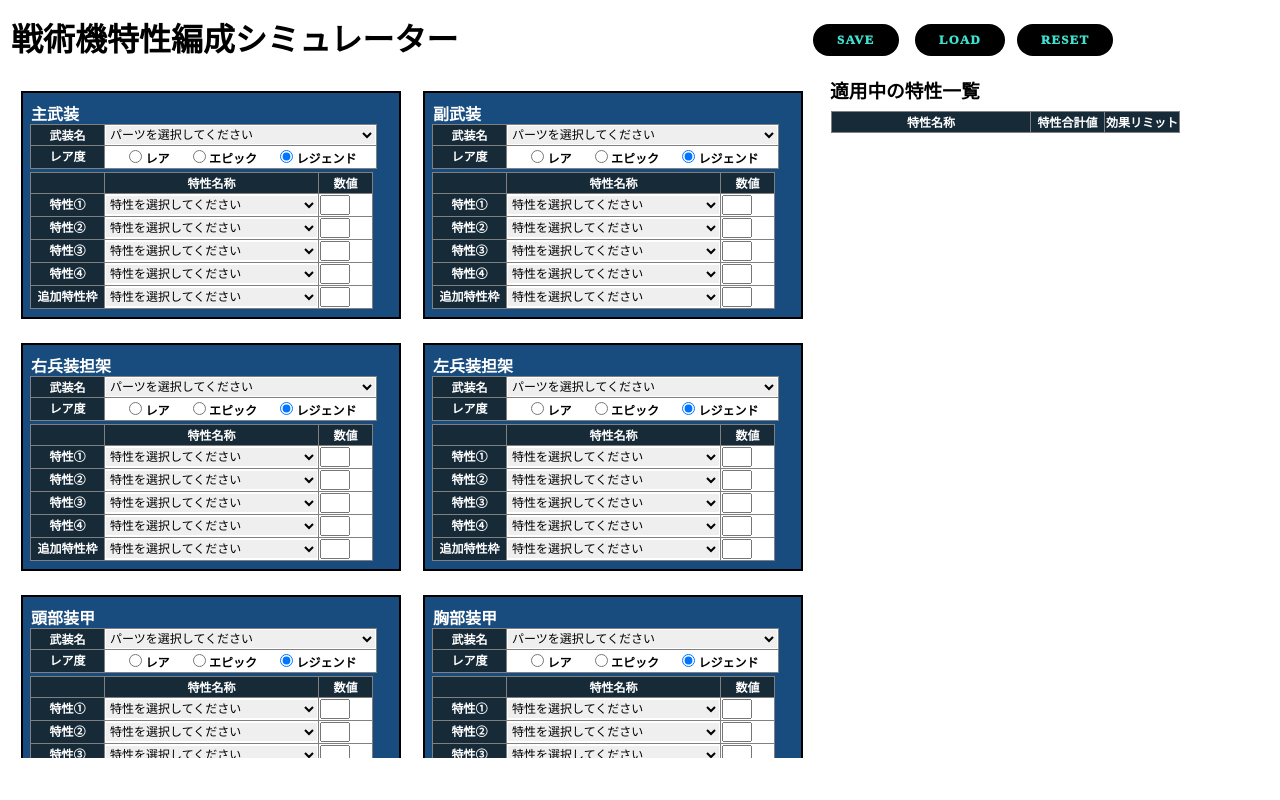
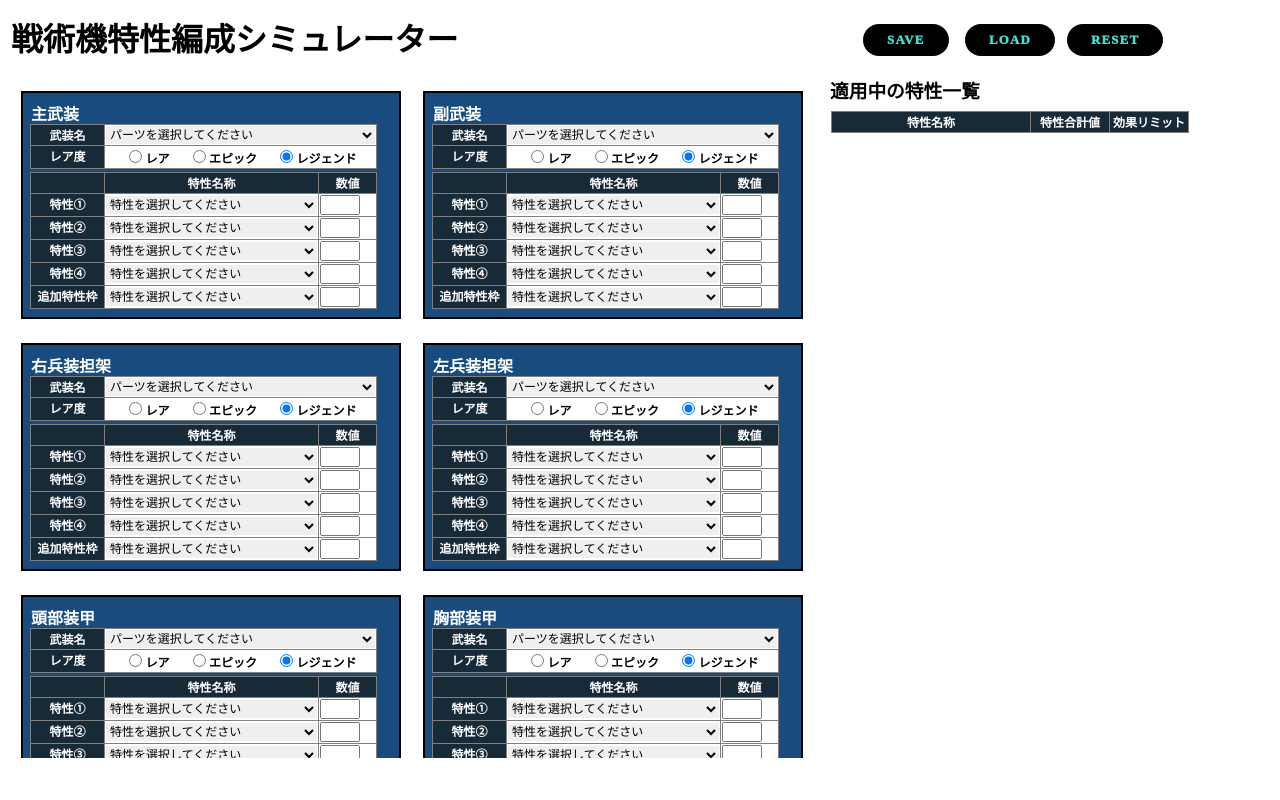
Before and after one commit to infel01/mikhail-sim, a plain HTML site: page index.html in a window 1280 px wide. Drawn offline with Linux system fonts and the light colour scheme.

Commit message:
Add files via upload

```diff
--- a/index.html
+++ b/index.html
@@ -9,12 +9,12 @@
         <link rel="stylesheet" href="src/option_sim.css">
 
     </head>
-
+    <body>
         <table>
-        <td style="width: 800px;"><h1 style="line-height: 50%;">戦術機特性編成シミュレーター</h1></td>
-        <td style="width: 100px;"><a href="#" class="btn btn-new btn-radius" onClick="local_storage_save()">SAVE</a></td>
-        <td style="width: 100px;"><a href="#" class="btn btn-new btn-radius" onClick="local_storage_load()">LOAD</a></td>
-        <td style="width: 100px;"><a href="#" class="btn btn-new btn-radius" onClick="local_storage_delete()">RESET</a></td>
+            <td style="width: 850px;"><h1 style="line-height: 50%;">戦術機特性編成シミュレーター</h1></td>
+            <td style="width: 100px;"><a href="#" class="btn btn-new btn-radius" onClick="local_storage_save()">SAVE</a></td>
+            <td style="width: 100px;"><a href="#" class="btn btn-new btn-radius" onClick="local_storage_load()">LOAD</a></td>
+            <td style="width: 100px;"><a href="#" class="btn btn-new btn-radius" onClick="local_storage_delete()">RESET</a></td>
         </table>
         <div style="white-space: nowrap;">
             <div>
--- a/src/option_sim.css
+++ b/src/option_sim.css
@@ -13,9 +13,6 @@
     color: white;
     font-size: 16px;
     font-weight: bold;
-}
-body {
-    scrollbar-track-color: #FFFFFF;
 }
 
 .mainframe {
@@ -113,14 +110,14 @@ body {
 }
 
 .option-table [id*="opvalue"] {
-    width: 55px;
+    width: 59px;
     padding: 1px 1px;
 }
 
 .option-table input[type="text"] {
     font-size: 12px;
     text-align: right;
-    width: 30px;
+    width: 40px;
     display: "flex";
 }
 
@@ -159,8 +156,6 @@ body {
     font-size: 12px;
     display: flex;
 }
-
-/* サンプル */
 
 *,
 *:before,
--- a/src/option_sim.js
+++ b/src/option_sim.js
@@ -221,7 +221,6 @@ function page_load() {
     for(let i = 0 ; i < parts_id.length ; i++) {
         parts_table_draw(parts_id[i]);
         page_loading(parts_id[i]);
-        console.log(parts_id[i]);
     }
 
     sessionStorage.setItem('start_flg', 0);
@@ -413,7 +412,7 @@ function option_value(element) {
 
 function total_option_calc() {
     let total_option_code = '<table><tr><th style="width: 200px;">特性名称</th>' +
-    '<th style="width: 75px;">特性合計値</th><th "width: 75px;">効果リミット</th></tr>';
+    '<th style="width: 80px;">特性合計値</th><th style="width: 80px;">効果リミット</th></tr>';
     for(let i = 0 ; i < total_option_value.length ; i++) {
         total_option_value[i].value = 0;
     }
@@ -424,8 +423,13 @@ function total_option_calc() {
             if(Number(DataBox.value) > 0 && DataBox.opid != '0') {
                 for(let x = 0 ; x < total_option_value.length ; x++) {
                     if(total_option_value[x].id == DataBox.opid) {
-                        total_option_value[x].value += Number(DataBox.value);
-                        break;
+                        if(master_option_list[DataBox.opid].add_flg == 0) {
+                            if(total_option_value[x].value < Number(DataBox.value)) total_option_value[x].value = Number(DataBox.value);
+                            break;
+                        } else {
+                            total_option_value[x].value += Number(DataBox.value);
+                            break;
+                        }
                     }
                 }
             }
@@ -433,7 +437,7 @@ function total_option_calc() {
     }
 
     for(let i = 0 ; i < total_option_value.length ; i++) {
-        if(total_option_value[i].value > 0) {
+        if(total_option_value[i].value > 0 && total_option_value[i].id != 1 && total_option_value[i].id != 10 && total_option_value[i].id != 47 && total_option_value[i].id != 48 && total_option_value[i].id != 50) {
             total_option_code = total_option_code + total_option_table_draw(total_option_value[i]);
         }
     }
--- a/src/option_sim_html_drawer.js
+++ b/src/option_sim_html_drawer.js
@@ -60,7 +60,7 @@ function total_option_table_draw(DataBox) {
     }
 
     htm_cd1 =   '<tr><td style="width: 200px; color: ' + fontcolor[color_flg] + '; background-color: ' + color[color_flg] + ';">'+ master_option_list[DataBox.id].name +'</td>' +
-                '<td style="width: 75px; color: ' + fontcolor[color_flg] + '; background-color: ' + color[color_flg] + ';">' + DataBox.value + percent_draw + '</td>' +
-                '<td style="width: 72px; color: ' + fontcolor[color_flg] + '; background-color: ' + color[color_flg] + ';">' + master_option_list[DataBox.id].effect_limit + percent_draw + '</td></tr>';
+                '<td style="width: 80px; text-align: right; color: ' + fontcolor[color_flg] + '; background-color: ' + color[color_flg] + ';">' + DataBox.value + percent_draw + '</td>' +
+                '<td style="width: 80px; text-align: right; color: ' + fontcolor[color_flg] + '; background-color: ' + color[color_flg] + ';">' + master_option_list[DataBox.id].effect_limit + percent_draw + '</td></tr>';
     return htm_cd1;
 }
```
